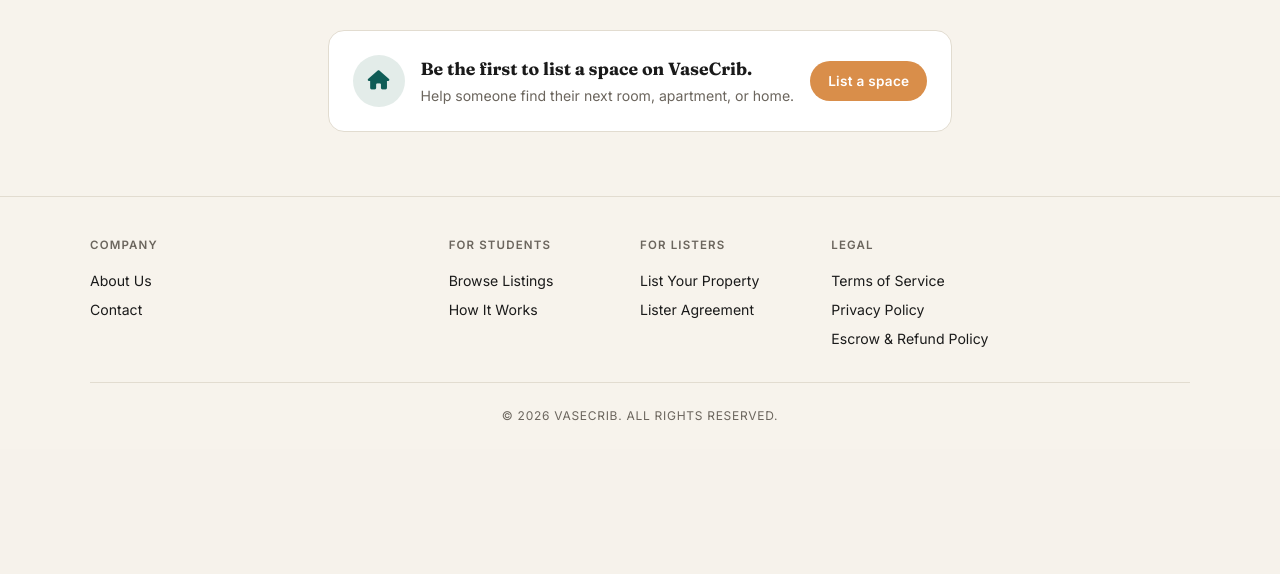
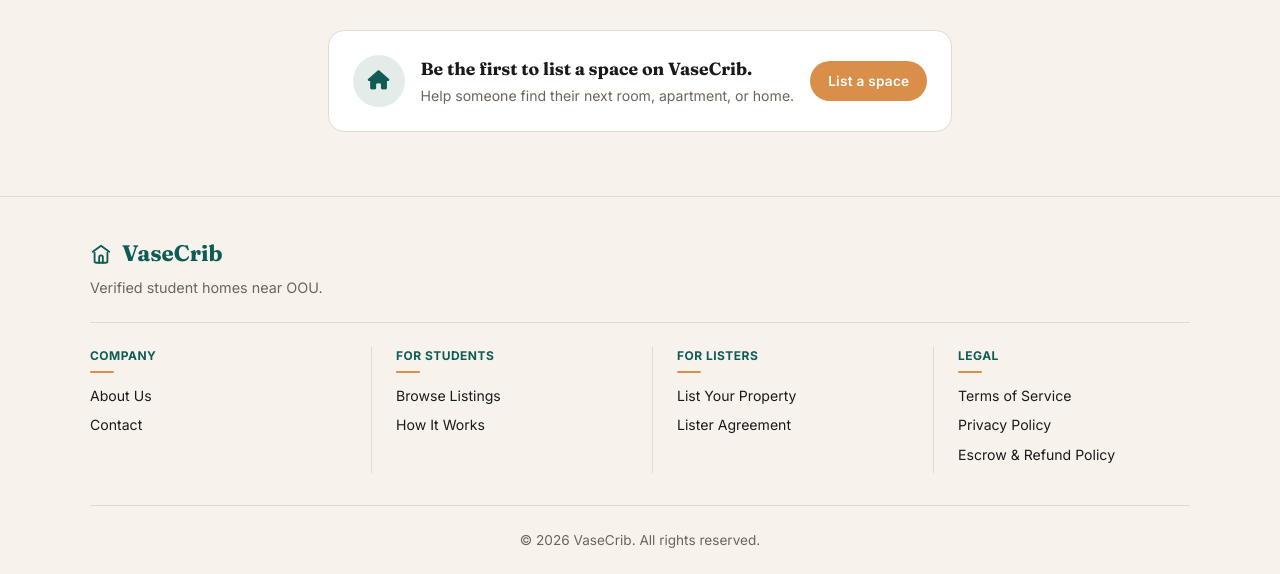
Before and after one commit to ayamPrime/New-Repo, a Django app: page / in a window 1280 px wide. Shown: the part 525-1099 px from the top of the page. Before the commit the page ends 946 px from the top, so only its background shows below. Run offline with Django 5.2, Linux system fonts and the light colour scheme; data that the repository does not hold is empty.

Commit message:
Update base styles and footer layout
Replit-Commit-Author: Agent

```diff
--- a/static/css/base.css
+++ b/static/css/base.css
@@ -61,66 +61,89 @@ body {
     padding: var(--space-5) var(--space-3) var(--space-4);
 }
 
-.footer-top {
+.footer-top,
+.footer-bottom {
     max-width: 1100px;
     margin: 0 auto;
-    display: grid;
-    grid-template-columns: 1fr;
-    gap: var(--space-4);
 }
 
-@media (min-width: 640px) {
-    .footer-top {
-        grid-template-columns: 2fr repeat(4, 1fr);
-    }
+.footer-brand {
+    text-align: center;
 }
 
-.footer-brand h3 {
-    margin: 0 0 4px;
+.footer-wordmark {
+    display: inline-flex;
+    align-items: center;
+    gap: 10px;
+    text-decoration: none;
+    color: var(--color-primary);
     font-family: var(--font-display);
-    font-size: 1.1rem;
+    font-size: 1.4rem;
     font-weight: 700;
-    color: var(--color-ink);
+    transition: color var(--transition-fast);
 }
 
-.footer-brand p {
-    margin: 0 0 var(--space-3);
-    font-size: 0.85rem;
+.footer-wordmark:hover {
+    color: var(--color-primary-hover);
+}
+
+.footer-mark {
+    display: inline-flex;
+    color: currentColor;
+}
+
+.footer-tagline {
+    margin: 6px 0 0;
+    font-size: 0.9rem;
     color: var(--color-ink-soft);
 }
 
-.footer-social {
-    display: flex;
-    gap: var(--space-3);
+.footer-divider {
+    height: 1px;
+    margin: 24px 0 0;
+    border: 0;
+    background: var(--color-border);
 }
 
-.footer-social a {
-    color: var(--color-ink-soft);
-    font-size: 1.1rem;
-    transition: color 0.15s ease;
+.footer-cols {
+    display: grid;
+    grid-template-columns: 1fr 1fr;
+    gap: 28px 24px;
+    margin-top: 24px;
 }
 
-.footer-social a:hover {
-    color: var(--color-ink);
+.footer-col {
+    padding-top: 16px;
+    border-top: 1px solid var(--color-border);
 }
 
 .footer-col h4 {
-    margin: 0 0 var(--space-3);
-    font-family: var(--font-mono);
-    font-size: 0.72rem;
-    font-weight: 600;
-    letter-spacing: 0.1em;
+    margin: 0 0 12px;
+    font-family: var(--font-body);
+    font-size: 0.75rem;
+    font-weight: 700;
+    letter-spacing: 0.04em;
     text-transform: uppercase;
-    color: var(--color-ink-soft);
+    color: var(--color-primary);
+}
+
+.footer-col h4::after {
+    content: '';
+    display: block;
+    width: 24px;
+    height: 2px;
+    margin-top: 6px;
+    background: var(--color-accent);
+    border-radius: 2px;
 }
 
 .footer-col a {
     display: block;
-    margin-bottom: var(--space-2);
+    margin-bottom: 8px;
     font-size: 0.88rem;
     color: var(--color-ink);
     text-decoration: none;
-    transition: color 0.15s ease;
+    transition: color var(--transition-fast);
 }
 
 .footer-col a:hover {
@@ -128,20 +151,39 @@ body {
 }
 
 .footer-bottom {
-    max-width: 1100px;
-    margin: var(--space-4) auto 0;
-    padding-top: var(--space-4);
+    margin-top: 32px;
+    padding-top: 24px;
     border-top: 1px solid var(--color-border);
     text-align: center;
 }
 
 .footer-bottom p {
     margin: 0;
-    font-family: var(--font-mono);
-    font-size: 0.75rem;
-    letter-spacing: 0.06em;
-    text-transform: uppercase;
+    font-size: 0.85rem;
     color: var(--color-ink-soft);
+}
+
+@media (min-width: 640px) {
+    .footer-brand {
+        text-align: left;
+    }
+
+    .footer-cols {
+        grid-template-columns: repeat(4, 1fr);
+        gap: 24px;
+    }
+
+    .footer-col {
+        border-top: 0;
+        border-left: 1px solid var(--color-border);
+        padding-top: 0;
+        padding-left: 24px;
+    }
+
+    .footer-col:first-child {
+        border-left: 0;
+        padding-left: 0;
+    }
 }
 
 .upload-error {
--- a/templates/partials/footer.html
+++ b/templates/partials/footer.html
@@ -1,5 +1,22 @@
 <footer class="site-footer">
   <div class="footer-top">
+    <div class="footer-brand">
+      <a href="{% url 'home' %}" class="footer-wordmark" aria-label="VaseCrib home">
+        <span class="footer-mark" aria-hidden="true">
+          <svg width="22" height="22" viewBox="0 0 24 24" fill="none" xmlns="http://www.w3.org/2000/svg">
+            <path d="M3 9.5L12 3l9 6.5" stroke="currentColor" stroke-width="2" stroke-linecap="round" stroke-linejoin="round"/>
+            <path d="M5 10.5v9a2 2 0 0 0 2 2h10a2 2 0 0 0 2-2v-9" stroke="currentColor" stroke-width="2" stroke-linecap="round" stroke-linejoin="round"/>
+            <path d="M10 21.5v-6a2 2 0 0 1 4 0v6" stroke="currentColor" stroke-width="2" stroke-linecap="round" stroke-linejoin="round"/>
+          </svg>
+        </span>
+        <span class="footer-name">VaseCrib</span>
+      </a>
+      <p class="footer-tagline">Verified student homes near OOU.</p>
+    </div>
+
+    <div class="footer-divider" aria-hidden="true"></div>
+
+    <div class="footer-cols">
       <div class="footer-col">
         <h4>Company</h4>
         <a href="#">About Us</a>
@@ -25,6 +42,7 @@
         <a href="{% url 'legal_document' 'escrow-refund' %}">Escrow &amp; Refund Policy</a>
       </div>
     </div>
+  </div>
 
   <div class="footer-bottom">
     <p>&copy; {% now "Y" %} VaseCrib. All rights reserved.</p>
```
Lines whose indentation alone changed are shown as unchanged.
